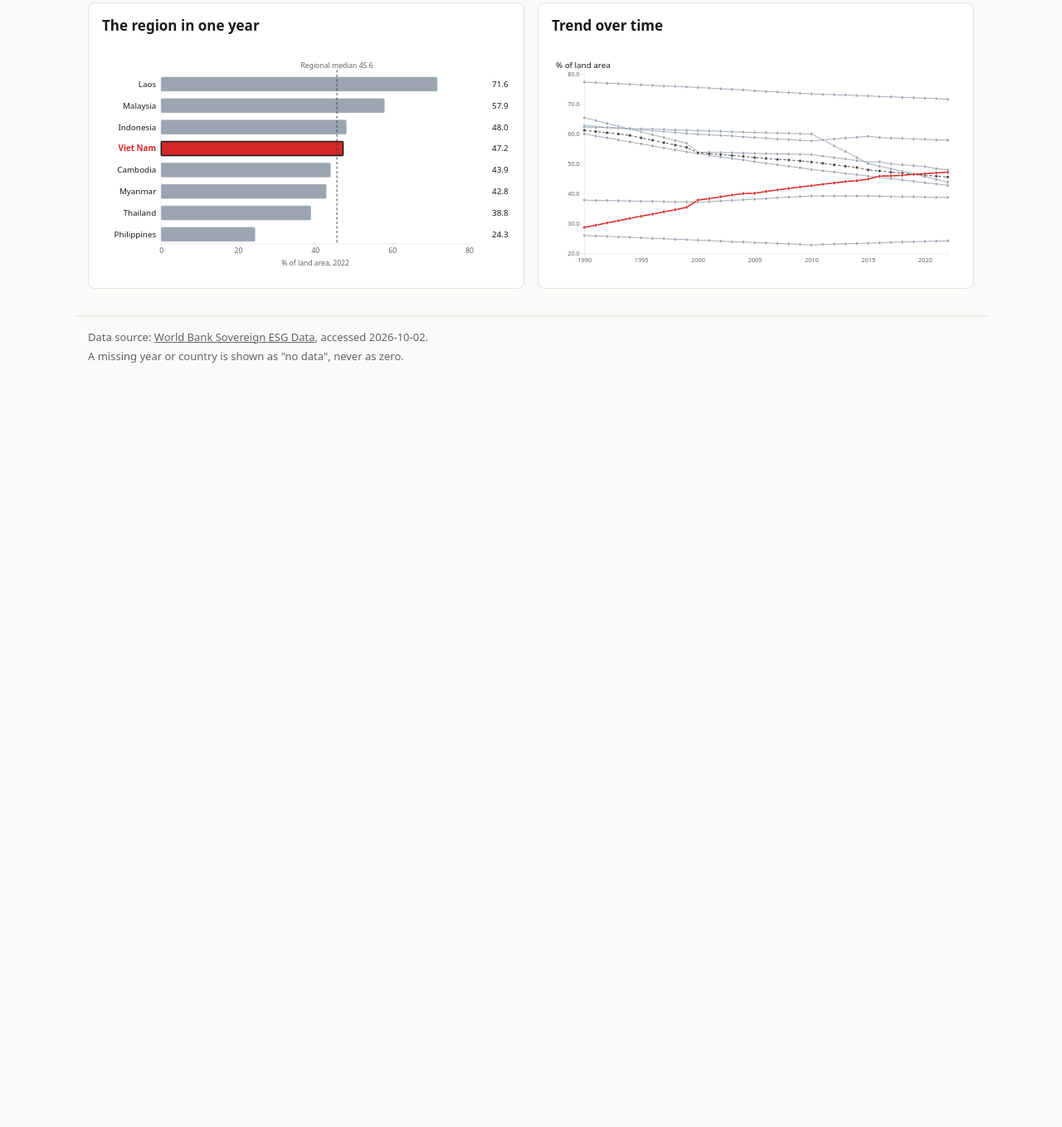
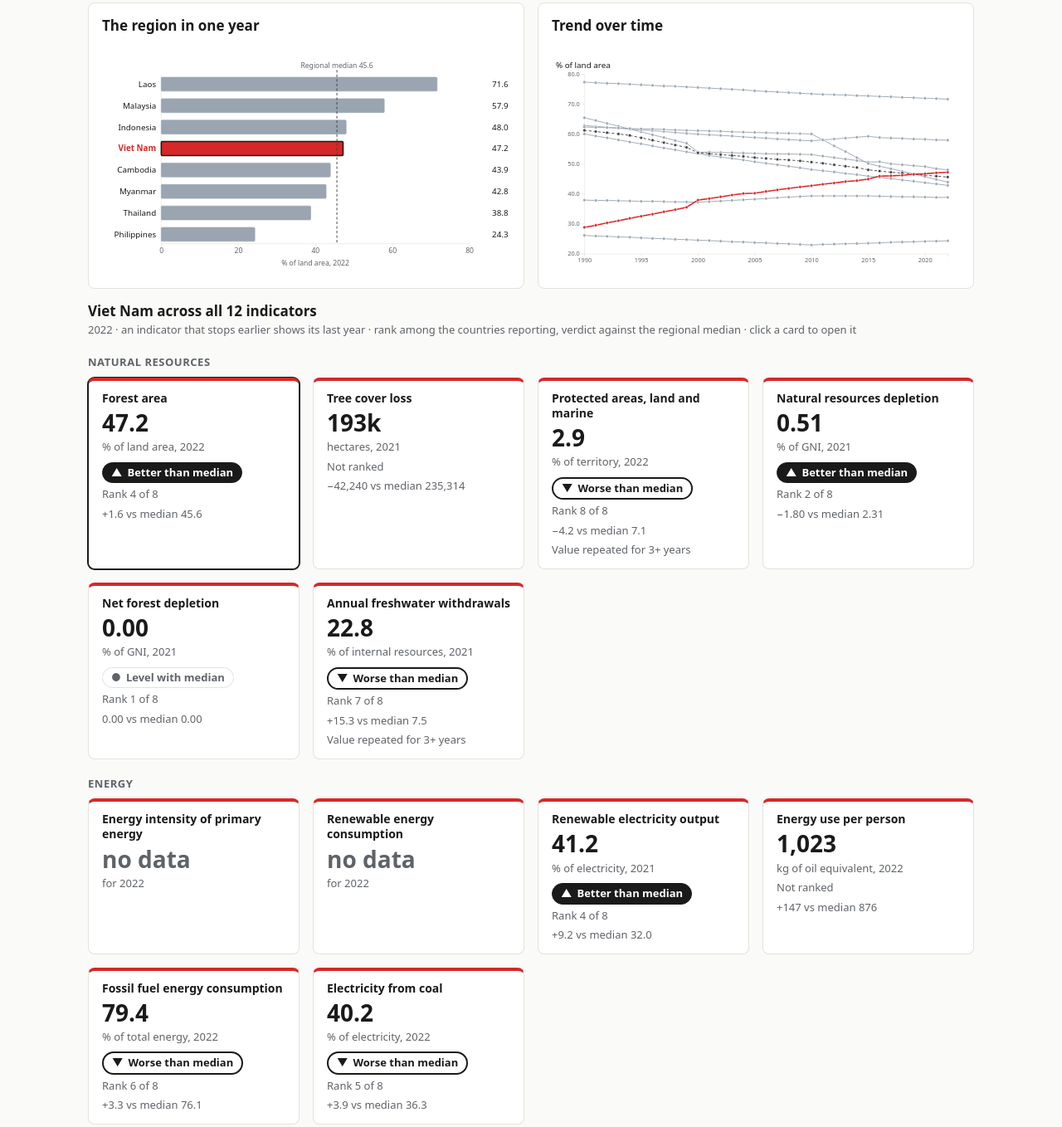
Before and after one commit to LeXuanQue/sea-resource-sustainability-viz, a plain HTML site: page src/index.html in a window 1280 px wide. Shown: the part 479-1837 px from the top of the page at 83% size. Before the commit the page ends 955 px from the top, so only its background shows below. Drawn offline with nearby package versions, Linux system fonts and the light colour scheme.

Commit message:
Add M2 country level: 12 indicator cards for the selected country
New #country-level section with one card per indicator (value, unit and year,
rank, verdict, gap vs regional median). Colors use only the :root variables in
style.css. Clicking a card sets the indicator in the shared state.

```diff
--- a/src/css/style.css
+++ b/src/css/style.css
@@ -390,6 +390,108 @@ svg.chart {
   stroke-width: 2.5px;
 }
 
+/* ---------- Country level cards (src/js/country-cards.js) ---------- */
+/* Colors come only from the :root variables above. The card accent follows the legend:
+   Viet Nam is --color-vn, any other selected country is --color-selected. */
+.country-level { margin-top: var(--gap); }
+
+.cards-group-title {
+  margin: 20px 0 8px;
+  font-size: 0.8125rem;
+  font-weight: 600;
+  letter-spacing: 0.04em;
+  text-transform: uppercase;
+  color: var(--color-muted);
+}
+
+.cards {
+  display: grid;
+  grid-template-columns: repeat(auto-fill, minmax(210px, 1fr));
+  gap: var(--gap);
+  margin: 0;
+  padding: 0;
+  list-style: none;
+}
+
+.country-card {
+  display: flex;
+  flex-direction: column;
+  gap: 4px;
+  width: 100%;
+  height: 100%;
+  min-height: 44px;
+  padding: 12px var(--gap);
+  font: inherit;
+  text-align: left;
+  color: var(--color-text);
+  background: var(--color-surface);
+  border: 1px solid var(--color-border);
+  border-top: 4px solid var(--color-selected);
+  border-radius: var(--radius);
+  cursor: pointer;
+}
+
+.country-card[data-country="VNM"] { border-top-color: var(--color-vn); }
+
+.country-card[aria-pressed="true"] {
+  border-color: var(--color-text);
+  border-top-color: var(--color-selected);
+  box-shadow: 0 0 0 1px var(--color-text);
+}
+
+.country-card[data-country="VNM"][aria-pressed="true"] { border-top-color: var(--color-vn); }
+
+.country-card span { display: block; }
+
+.country-card-name {
+  font-size: 0.875rem;
+  font-weight: 600;
+  line-height: 1.3;
+}
+
+.country-card-value {
+  font-size: 1.75rem;
+  font-weight: 700;
+  line-height: 1.15;
+  font-variant-numeric: tabular-nums;
+}
+
+.country-card-nodata .country-card-value { color: var(--color-muted); }
+
+.country-card-unit,
+.country-card-rank,
+.country-card-gap,
+.country-card-rep {
+  font-size: 0.8125rem;
+  color: var(--color-muted);
+}
+
+.country-card-gap { font-variant-numeric: tabular-nums; }
+
+/* Verdict chip: glyph and words carry the meaning, so no hue is needed. */
+.country-card-verdict {
+  align-self: flex-start;
+  margin-top: 4px;
+  padding: 2px 10px;
+  font-size: 0.8125rem;
+  font-weight: 600;
+  color: var(--color-text);
+  border: 1px solid var(--color-border);
+  border-radius: 999px;
+}
+
+.country-card-verdict[data-verdict="better"] {
+  color: var(--color-surface);
+  background: var(--color-text);
+  border-color: var(--color-text);
+}
+
+.country-card-verdict[data-verdict="worse"] { border: 2px solid var(--color-text); }
+
+.country-card-verdict[data-verdict="level"] { color: var(--color-muted); }
+
+.country-card .country-card-glyph { display: inline; margin-right: 6px; }
+
 /* ---------- Tooltip (positioned by showTooltip() in chart-utils.js) ---------- */
 #tooltip {
   position: absolute;
--- a/src/index.html
+++ b/src/index.html
@@ -75,6 +75,21 @@
         <p id="chart-trend-note" class="chart-note"></p>
       </section>
     </div>
+
+    <!-- M2 Country level: one card per indicator for the selected country and year.
+         country-cards.js fills the two lists, one per indicator group. -->
+    <section id="country-level" class="country-level" aria-labelledby="country-title">
+      <header class="panel-header">
+        <h2 id="country-title"></h2>
+        <p id="country-subtitle" class="panel-subtitle" aria-live="polite"></p>
+      </header>
+
+      <h3 id="country-group-resource-title" class="cards-group-title">Natural resources</h3>
+      <ul id="country-cards-resource" class="cards" aria-labelledby="country-group-resource-title"></ul>
+
+      <h3 id="country-group-energy-title" class="cards-group-title">Energy</h3>
+      <ul id="country-cards-energy" class="cards" aria-labelledby="country-group-energy-title"></ul>
+    </section>
   </main>
 
   <footer id="source-note" class="site-footer">
@@ -95,6 +110,7 @@
   <script src="js/state.js"></script>
   <script src="js/bar-chart.js"></script>
   <script src="js/line-chart.js"></script>
+  <script src="js/country-cards.js"></script>
   <script src="js/main.js"></script>
 </body>
 </html>
--- /dev/null
+++ b/src/js/country-cards.js
@@ -0,0 +1,115 @@
+// M2 Country level: one card per indicator for the selected country and year.
+//
+// Called from main.js render():
+//   drawCountryCards(
+//       { resource: $("#country-cards-resource"), energy: $("#country-cards-energy") },
+//       getCardData(s),
+//       { onSelect: id => setState({ indicator: id }) }
+//   );
+//
+// data = { year, country: {code, name}, cards: [{ indicator, group, year, v, rep, n, median,
+//          rank, verdict, gap, active }] }
+//        This is the shape getCardData() builds in main.js. median, rank, verdict and gap come
+//        from snapshot.json and are shown as given, never recomputed here.
+// options = { onSelect: function(indicatorId) }
+//
+// Depends on: formatNumber from chart-utils.js and D3 v7 (d3.format). Load this file after
+// chart-utils.js and before main.js.
+
+const CARD_VN_CODE = "VNM";
+const CARD_REP_FADE_MAX = 0.3;   // fade repeated values only when repShare <= 0.3 (data/README.md)
+
+// Same wording as the bar chart tooltip, plus a glyph so the verdict never relies on color.
+const CARD_VERDICT = {
+    better: { glyph: "▲", label: "Better than median" },
+    worse: { glyph: "▼", label: "Worse than median" },
+    level: { glyph: "●", label: "Level with median" }
+};
+
+/** Build one element with a class and optional text. */
+function cardEl(tag, className, text) {
+    const el = document.createElement(tag);
+    el.className = className;
+    if (text !== undefined) el.textContent = text;
+    return el;
+}
+
+/** "Rank 4 of 8", or the reason there is no rank. */
+function cardRankText(card) {
+    if (card.v === null) return "";
+    if (card.indicator.direction === "none") return "Not ranked";
+    if (card.rank === null) return "Too few countries to rank";
+    return `Rank ${card.rank} of ${card.n}`;
+}
+
+/** "+1.6 vs median 45.5", or "" when no median exists (fewer than 3 countries). */
+function cardGapText(card) {
+    if (card.v === null || card.gap === null || card.median === null) return "";
+    const ind = card.indicator;
+    const sign = Number(card.gap.toFixed(ind.decimals)) === 0 ? "" : "+";
+    const gap = d3.format(`${sign},.${ind.decimals}f`)(card.gap).replace("-", "−");
+    return `${gap} vs median ${formatNumber(card.median, ind)}`;
+}
+
+function buildCountryCard(card, countryCode, onSelect) {
+    const ind = card.indicator;
+    const hasValue = card.v !== null;
+
+    const item = cardEl("li", "country-card-item");
+    const btn = cardEl("button", "country-card");
+    btn.type = "button";
+    btn.dataset.indicator = ind.id;
+    btn.dataset.country = countryCode;
+    btn.dataset.verdict = card.verdict || "none";
+    btn.setAttribute("aria-pressed", card.active ? "true" : "false");
+    if (!hasValue) btn.classList.add("country-card-nodata");
+
+    btn.appendChild(cardEl("span", "country-card-name", ind.name));
+
+    if (hasValue) {
+        const value = cardEl("span", "country-card-value", formatNumber(card.v, ind, "kpi"));
+        if (card.rep && typeof ind.repShare === "number" && ind.repShare <= CARD_REP_FADE_MAX) {
+            value.classList.add("is-rep");
+        }
+        btn.appendChild(value);
+        btn.appendChild(cardEl("span", "country-card-unit", `${ind.unit}, ${card.year}`));
+
+        const verdict = card.verdict && CARD_VERDICT[card.verdict];
+        if (verdict) {
+            const tag = cardEl("span", "country-card-verdict");
+            tag.dataset.verdict = card.verdict;
+            tag.appendChild(cardEl("span", "country-card-glyph", verdict.glyph));
+            tag.appendChild(document.createTextNode(verdict.label));
+            btn.appendChild(tag);
+        }
+
+        btn.appendChild(cardEl("span", "country-card-rank", cardRankText(card)));
+        const gap = cardGapText(card);
+        if (gap) btn.appendChild(cardEl("span", "country-card-gap", gap));
+        if (card.rep) btn.appendChild(cardEl("span", "country-card-rep", "Value repeated for 3+ years"));
+    } else {
+        btn.appendChild(cardEl("span", "country-card-value", "no data"));
+        btn.appendChild(cardEl("span", "country-card-unit", `for ${card.year}`));
+    }
+
+    btn.addEventListener("click", () => onSelect(ind.id));
+    item.appendChild(btn);
+    return item;
+}
+
+/**
+ * Redraws both card lists from scratch.
+ * @param {{resource: Element, energy: Element}} lists
+ * @param {object} data - see the header of this file
+ * @param {{onSelect: function(string)}} options
+ */
+function drawCountryCards(lists, data, options) {
+    const onSelect = (options && options.onSelect) || (() => {});
+    lists.resource.replaceChildren();
+    lists.energy.replaceChildren();
+
+    data.cards.forEach(card => {
+        const list = card.group === "resource" ? lists.resource : lists.energy;
+        list.appendChild(buildCountryCard(card, data.country.code, onSelect));
+    });
+}
--- a/src/js/main.js
+++ b/src/js/main.js
@@ -20,7 +20,8 @@ function setText(sel, text) {
 const REQUIRED_IDS = [
     "indicator-select", "year-slider", "year-label", "country-select",
     "chart-title", "chart-note", "chart-region", "chart-trend",
-    "tooltip", "btn-back", "source-note"
+    "tooltip", "btn-back", "source-note",
+    "country-title", "country-subtitle", "country-cards-resource", "country-cards-energy"
 ];
 
 /** Fail with a clear message if index.html is missing a contract element. */
@@ -174,6 +175,27 @@ function getLineData(s, ind) {
     return { indicator: ind, country: s.country, series, median, fadeRep: repShare !== null && repShare <= REP_FADE_MAX, repShare };
 }
 
+/** Data for the M2 cards: one entry per indicator, for the selected country and year. */
+function getCardData(s) {
+    const country = countryByCode[s.country];
+    const cards = appData.values.indicators.map(ind => {
+        // An indicator that stops before the shared year shows its own last year;
+        // one that starts after it, or has no value, shows "no data" (never zero).
+        const year = Math.min(s.year, ind.years[1]);
+        const row = rowIndex.get(`${ind.id}|${s.country}|${year}`);
+        const snap = appData.snapshot[ind.id].years[String(year)];
+        const cmp = (snap && snap.countries[s.country]) || {};
+        return {
+            indicator: ind, group: ind.group, year,
+            v: row ? row.v : null, rep: row ? row.rep : false,
+            n: snap ? snap.n : 0, median: snap ? snap.median : null,
+            rank: cmp.rank ?? null, verdict: cmp.verdict ?? null, gap: cmp.gap ?? null,
+            active: ind.id === s.indicator
+        };
+    });
+    return { year: s.year, country, cards };
+}
+
 function render(s) {
     const ind = indById[s.indicator];
     const snap = appData.snapshot[s.indicator].years[String(s.year)];
@@ -199,6 +221,19 @@ function render(s) {
     } else {
         console.warn("drawLineChart is not written yet (line-chart.js).");
     }
+
+    $("#country-title").textContent = `${countryByCode[s.country].name} across all 12 indicators`;
+    $("#country-subtitle").textContent =
+        `${s.year} · an indicator that stops earlier shows its last year · rank among the countries reporting, verdict against the regional median · click a card to open it`;
+    if (typeof drawCountryCards === "function") {
+        drawCountryCards(
+            { resource: $("#country-cards-resource"), energy: $("#country-cards-energy") },
+            getCardData(s),
+            { onSelect: id => setState({ indicator: id, year: state.year }) }
+        );
+    } else {
+        console.warn("drawCountryCards is not loaded yet (country-cards.js).");
+    }
 }
 
 main();
```
